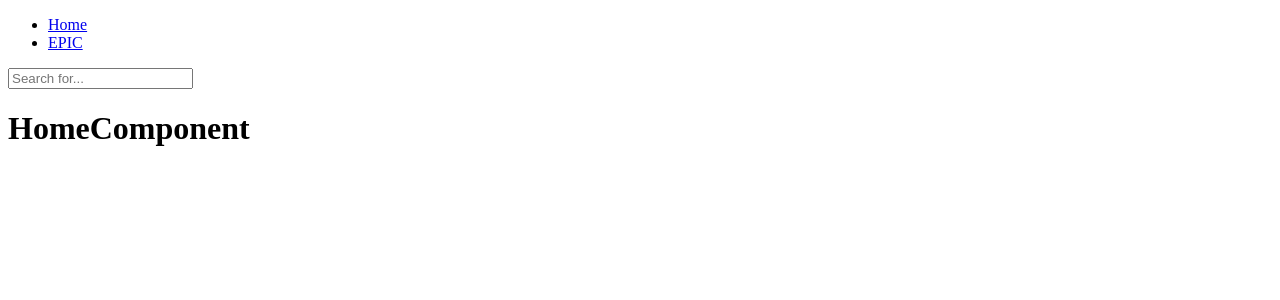
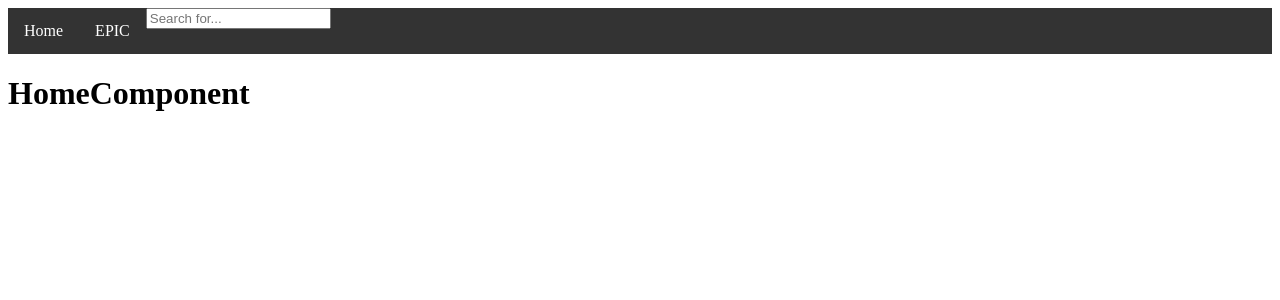
Before and after one commit to ericcchiu/rocketleague, a React app: page / in a window 1280 px wide. Shown: the top 300 px of the page. Built offline with nearby package versions, Linux system fonts and the light colour scheme; no server answers.

Commit message:
(feat) Add header styling and setting up epic component

```diff
--- a/client/src/components/AstronomyCard.js
+++ b/client/src/components/HomeComponent/AstronomyCard.js
@@ -4,7 +4,7 @@ const AstronomyCard = (props) => {
   return (
     <div className='AstronomyCard'>
       <div className='AC_Date'>{props.apodData.date}</div>
-      <img src={props.apodData.url}/>
+      <img src={props.apodData.url} />
       <div className='AC_Explanation'>{props.apodData.explanation}</div>
     </div>
   );
--- a/client/src/components/Home.js
+++ b/client/src/components/HomeComponent/Home.js
@@ -1,4 +1,4 @@
-import React, { Components } from 'react';
+import React from 'react';
 import AstronomyCard from './AstronomyCard';
 
 
--- /dev/null
+++ b/client/src/components/NavigationComponent/Header.css
@@ -0,0 +1,24 @@
+ul {
+  list-style-type: none;
+  margin: 0;
+  padding: 0;
+  overflow: hidden;
+  background-color: #333;
+}
+
+li {
+  float: left;
+}
+
+li a {
+  display: block;
+  color: white;
+  text-align: center;
+  padding: 14px 16px;
+  text-decoration: none;
+}
+
+/* Change the link color to #111 (black) on hover */
+li a:hover {
+  background-color: #111;
+}
--- a/client/src/components/NavigationComponent/Header.js
+++ b/client/src/components/NavigationComponent/Header.js
@@ -1,6 +1,7 @@
 import React from 'react';
 import { Link } from 'react-router-dom';
 import SearchBar from './SearchBar';
+import './Header.css';
 
 
 const Header = () => {
@@ -13,8 +14,8 @@ const Header = () => {
         <li>
           <Link to="EPIC">EPIC</Link>
         </li>
+        <li><SearchBar /></li>
       </ul>
-      <SearchBar />
     </div>
   );
 };
--- a/client/src/index.js
+++ b/client/src/index.js
@@ -2,6 +2,4 @@ import React from 'react';
 import ReactDOM from 'react-dom';
 import App from './components/App';
 
-ReactDOM.render(
-  <App />,
-  document.getElementById('app'));
+ReactDOM.render(<App />, document.getElementById('app'));
```
Also changed, not shown: client/src/components/App.js (+5 -3 lines).
